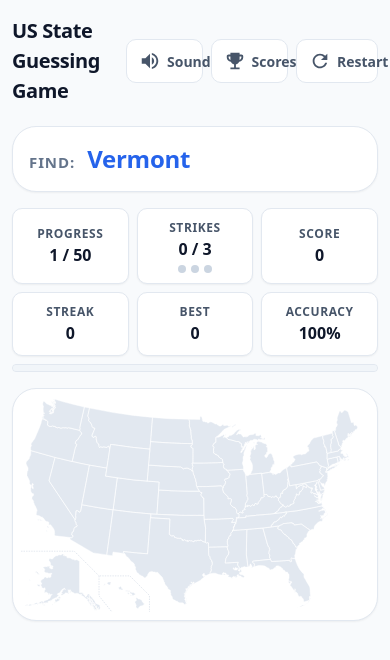
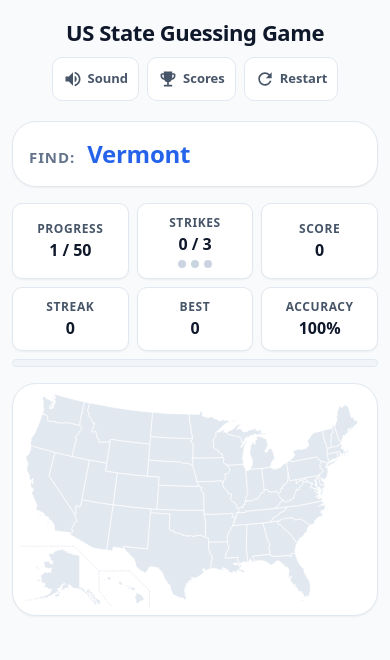
Before and after one commit to mtp13/state-guessing-game, a website: page index.html in a window 390 px wide. Drawn offline with Linux system fonts and the light colour scheme; no server answers.

Commit message:
fix(ui): refine mobile header button sizing and update documentation

```diff
--- a/style.css
+++ b/style.css
@@ -205,9 +205,12 @@
     padding: 0.5rem 0.75rem;
     display: inline-flex;
     align-items: center;
+    justify-content: center;
     gap: 0.375rem;
     font-size: 0.875rem;
     font-weight: 600;
+    white-space: nowrap;
+    flex-shrink: 0;
     color: var(--text-secondary);
     background-color: var(--bg-surface);
     border: 1px solid var(--border-subtle);
@@ -692,20 +695,6 @@
   }
 }
 
-@layer utilities {
-  .sr-only {
-    position: absolute;
-    width: 1px;
-    height: 1px;
-    padding: 0;
-    margin: -1px;
-    overflow: hidden;
-    clip: rect(0, 0, 0, 0);
-    white-space: nowrap;
-    border-width: 0;
-  }
-}
-
 /* Animations & Keyframes */
 @keyframes state-flash-incorrect {
   0%,
@@ -740,6 +729,19 @@
   }
 }
 
+@layer utilities {
+  .sr-only {
+    position: absolute;
+    width: 1px;
+    height: 1px;
+    padding: 0;
+    margin: -1px;
+    overflow: hidden;
+    clip: rect(0, 0, 0, 0);
+    white-space: nowrap;
+    border-width: 0;
+  }
+
   /* Reduced Motion */
   @media (prefers-reduced-motion: reduce) {
     *,
@@ -764,6 +766,40 @@
       gap: 0.75rem;
     }
 
+    .header-inner {
+      flex-direction: column;
+      align-items: center;
+      gap: 0.5rem;
+      text-align: center;
+    }
+
+    .header-branding {
+      width: 100%;
+      text-align: center;
+    }
+
+    .app-title {
+      font-size: 1.375rem;
+    }
+
+    .header-actions {
+      justify-content: center;
+      width: 100%;
+      gap: 0.5rem;
+      flex-wrap: wrap;
+    }
+
+    .icon-btn {
+      padding: 0.4375rem 0.625rem;
+      font-size: 0.8125rem;
+      gap: 0.3125rem;
+    }
+
+    .icon-btn .icon {
+      width: 20px;
+      height: 20px;
+    }
+
     .prompt-card {
       padding: 0.875rem 1rem;
     }
@@ -784,3 +820,4 @@
       grid-template-columns: 1fr;
     }
   }
+}
```
Also changed, not shown: AGENTS.md (+9 -1 lines), deferred-review-items.md (+1 -0 lines), e2e/game.spec.js (+78 -0 lines), tests/markup.test.js (+18 -0 lines), 3 other files. Lines whose indentation alone changed are shown as unchanged.
